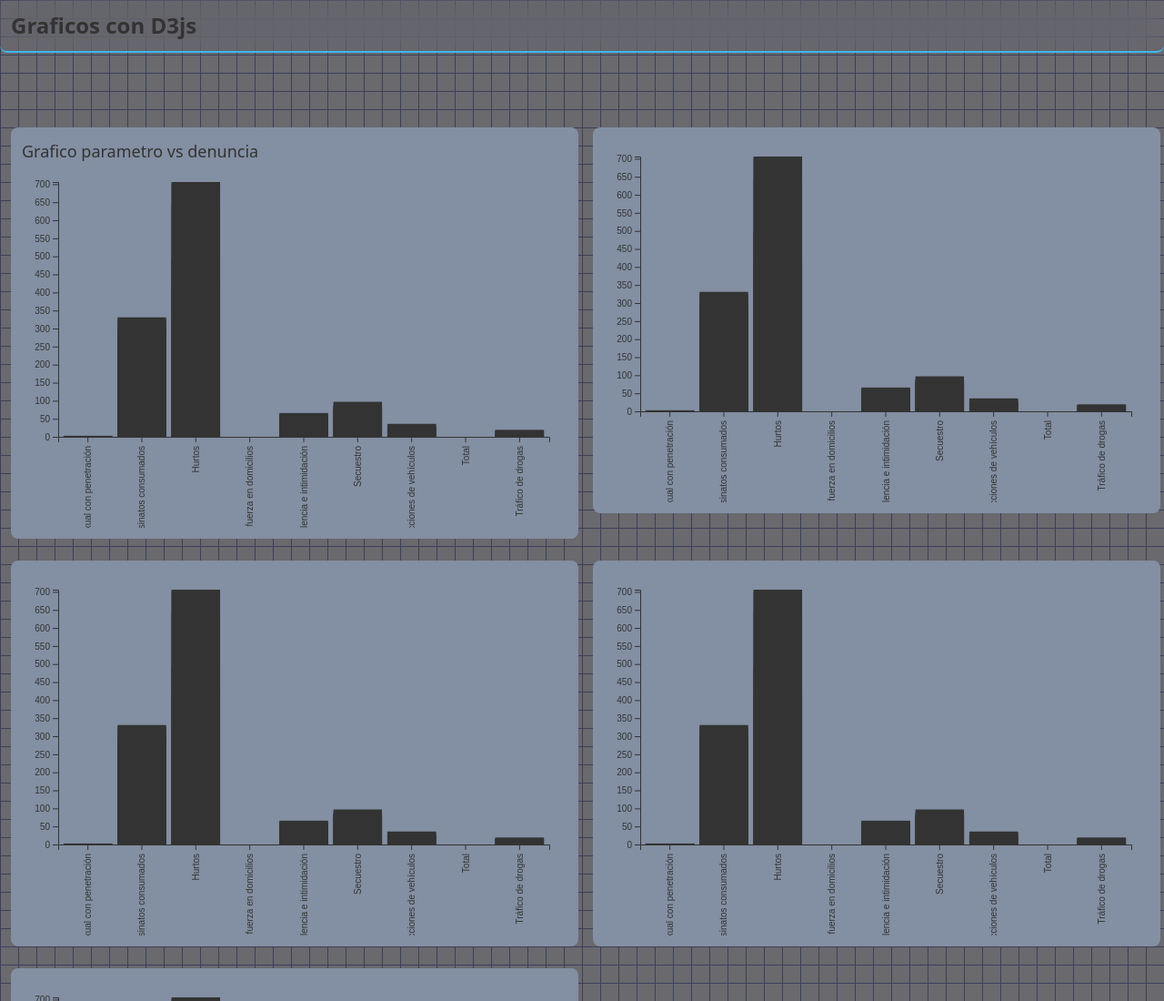
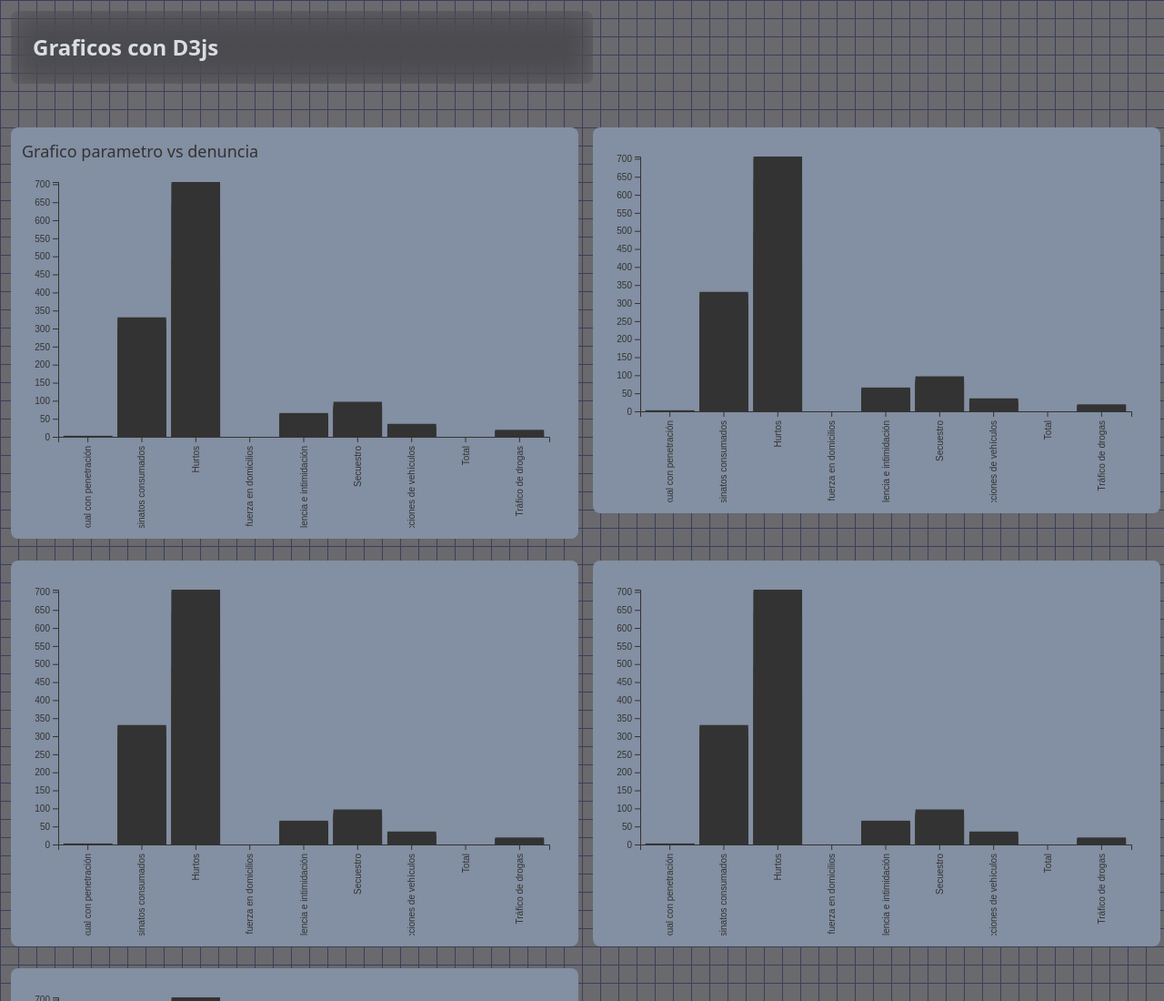
Before and after one commit to leninrkb/Graficos-con-d3js, a plain HTML site: page index.html in a window 1280 px wide. Shown: the top 1100 px of the page at 91% size. Drawn offline with nearby package versions, Linux system fonts and the light colour scheme.

Commit message:
navbar con width

```diff
--- a/index.html
+++ b/index.html
@@ -10,8 +10,8 @@
 </head>
 
 <body>
-    <nav class="z-50 fixed backdrop-blur-lg w-full rounded-b-lg p-3 border-b-2 border-sky-500">
-        <h1 class="text-2xl font-semibold">Graficos con D3js</h1>
+    <nav class="z-50 fixed backdrop-blur-lg  rounded-lg w-1/2 p-6 m-3 backdrop-brightness-50">
+        <h1 class="text-2xl text-gray-300 font-semibold">Graficos con D3js</h1>
     </nav>
     <div class="h-32"></div>
     <div class="container mx-auto">
```
